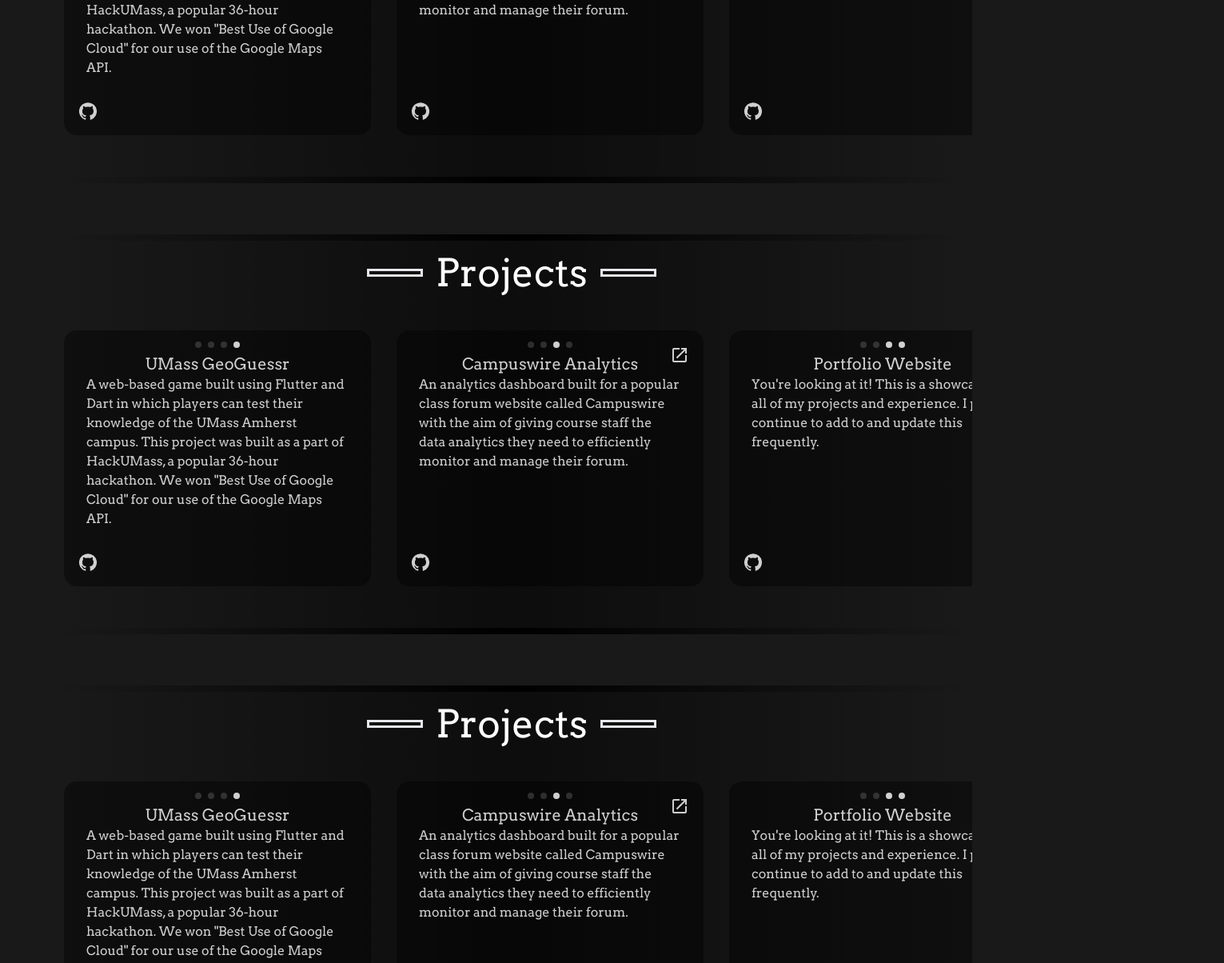
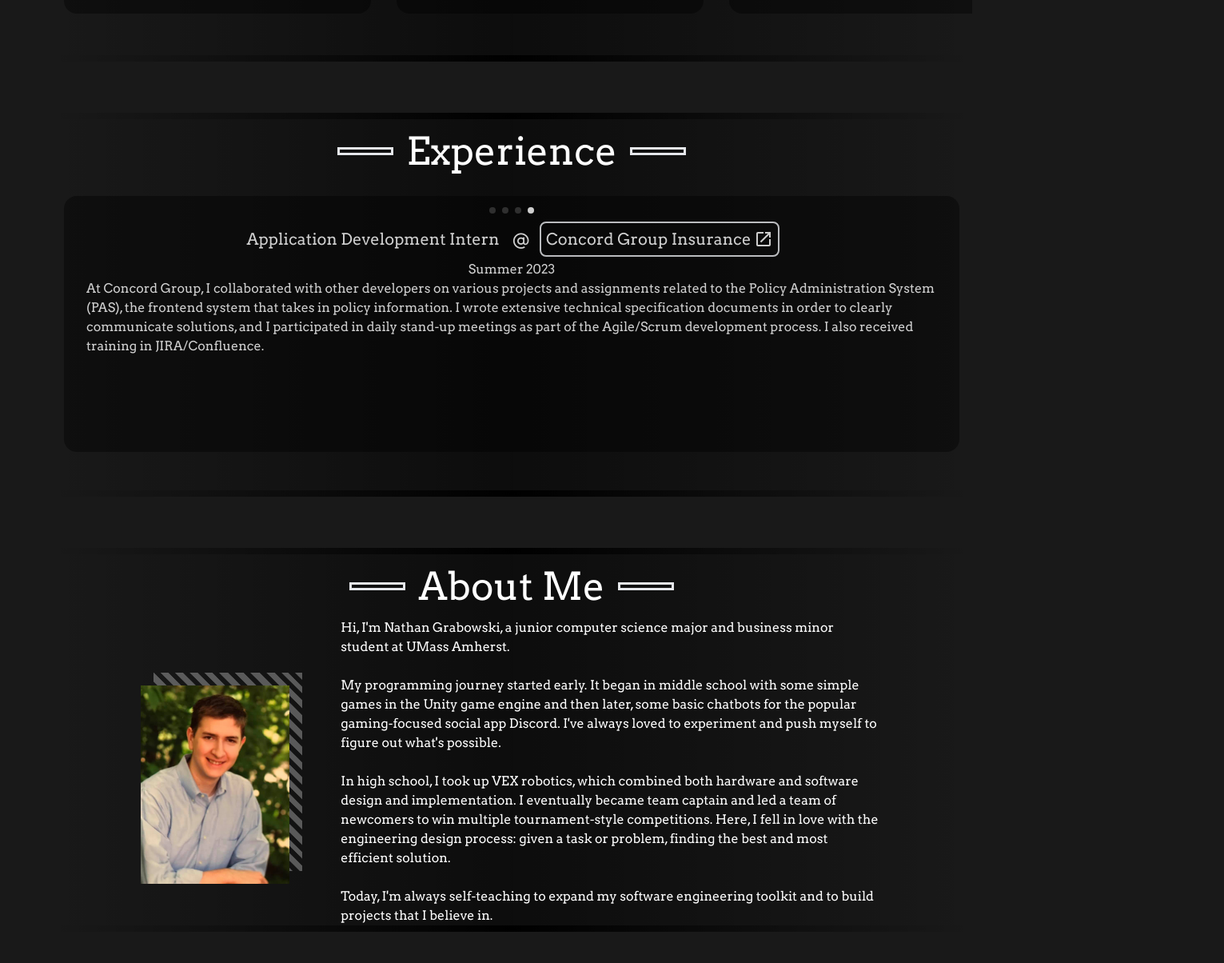
Before and after one commit to NathanG-02/Portfolio-Website, a Next.js app: page / in a window 1280 px wide. Shown: the part 1155-2359 px from the top of the page at 80% size, 1531 px wide, since content can reach past the window. Built offline with nearby package versions, Linux system fonts and the light colour scheme.

Commit message:
Added Experience and About Me sections

```diff
--- /dev/null
+++ b/app/components/AboutMe.js
@@ -0,0 +1,47 @@
+import { Arvo } from 'next/font/google'
+import React, { forwardRef } from 'react'
+import Image from 'next/image'
+
+const arvoRegular = Arvo({ subsets: ['latin'], weight: '400', style:'italic' });
+
+function AboutMe(props, ref){
+    return (
+    <div ref={ref} className={arvoRegular.className}>
+        <div className='group my-8 w-[90vw]'>
+            <div className='bg-gradient-to-r from-transparent via-black/100 to-transparent h-2'></div>
+            <div className='relative flex flex-col items-center justify-center bg-gradient-to-r from-transparent via-black/50 to-transparent'>
+                <div className='flex flex-row items-center justify-center'>
+                    <div className='border-[3px] p-0.5 px-8 group-hover:px-16 transition-all duration-300'></div>
+                    <div className='text-5xl p-4'>About Me</div>
+                    <div className='border-[3px] p-0.5 px-8 group-hover:px-16 transition-all duration-300'></div>
+                </div>
+                <div className='w-5/6 flex flex-row items-center justify-start h-96'>
+                    <div className='relative pointer-events-none m-4'>
+                        <div className='p-4 opacity-30 group-hover:opacity-75 transition-all'>
+                            <Image src='/Profile Background 2.png' alt='profile photo' width={200} height={200}/>
+                        </div>
+                        <div className='absolute right-8 top-8'>
+                            <Image src='/Profile Photo.jpg' alt='profile photo' width={200} height={200}/>
+                        </div>
+                    </div>
+                    <div className='w-3/4 m-4'>
+                        Hi, I'm Nathan Grabowski, a junior computer science major and business minor student at UMass Amherst.
+                        <br/>
+                        <br/>
+                        My programming journey started early.  It began in middle school with some simple games in the Unity game engine and then later, some basic chatbots for the popular gaming-focused social app Discord.  I've always loved to experiment and push myself to figure out what's possible.
+                        <br/>
+                        <br/>
+                        In high school, I took up VEX robotics, which combined both hardware and software design and implementation.  I eventually became team captain and led a team of newcomers to win multiple tournament-style competitions.  Here, I fell in love with the engineering design process: given a task or problem, finding the best and most efficient solution.
+                        <br/>
+                        <br/>
+                        Today, I'm always self-teaching to expand my software engineering toolkit and to build projects that I believe in.
+                    </div>
+                </div>
+            </div>
+            <div className='bg-gradient-to-r from-transparent via-black/100 to-transparent h-2'></div>
+        </div>
+    </div>
+    );
+}
+
+export default forwardRef(AboutMe);
--- /dev/null
+++ b/app/components/Contact.js
@@ -0,0 +1,30 @@
+import { Arvo } from 'next/font/google'
+import React, { forwardRef } from 'react'
+
+const arvoRegular = Arvo({ subsets: ['latin'], weight: '400', style:'italic' });
+
+function AboutMe(props, ref){
+    return (
+    <div ref={ref} className={arvoRegular.className}>
+        <div className='group my-8 w-[90vw]'>
+            <div className='bg-gradient-to-r from-transparent via-black/100 to-transparent h-2'></div>
+            <div className='relative flex flex-col items-center justify-center bg-gradient-to-r from-transparent via-black/50 to-transparent'>
+                <div className='flex flex-row items-center justify-center'>
+                    <div className='border-[3px] p-0.5 px-8 group-hover:px-16 transition-all duration-300'></div>
+                    <div className='text-5xl p-4'>Contact</div>
+                    <div className='border-[3px] p-0.5 px-8 group-hover:px-16 transition-all duration-300'></div>
+                </div>
+                <div className='relative flex flex-col items-center justify-start h-96'>
+                    <div className='text-xl'>Get in touch!</div>
+                    <input type='text' className='bg-white/25 rounded-lg p-2 m-2'/>
+                    <input type='text' className='bg-white/25 rounded-lg p-2 m-2'/>
+                    <input type='submit' className='bg-white/25 rounded-lg p-2 m-2'/>
+                </div>
+            </div>
+            <div className='bg-gradient-to-r from-transparent via-black/100 to-transparent h-2'></div>
+        </div>
+    </div>
+    );
+}
+
+export default forwardRef(AboutMe);
--- /dev/null
+++ b/app/components/Experience.js
@@ -0,0 +1,28 @@
+import { Arvo } from 'next/font/google'
+import ExperienceCard from './ExperienceCard.js'
+import React, { forwardRef } from 'react'
+
+const arvoRegular = Arvo({ subsets: ['latin'], weight: '400', style:'italic' });
+
+function Experience(props, ref){
+    return (
+    <div ref={ref} className={arvoRegular.className}>
+        <div className='group my-8 w-[90vw]'>
+            <div className='bg-gradient-to-r from-transparent via-black/100 to-transparent h-2'></div>
+            <div className='relative flex flex-col items-center justify-center bg-gradient-to-r from-transparent via-black/50 to-transparent'>
+                <div className='flex flex-row items-center justify-center'>
+                    <div className='border-[3px] p-0.5 px-8 group-hover:px-16 transition-all duration-300'></div>
+                    <div className='text-5xl p-4'>Experience</div>
+                    <div className='border-[3px] p-0.5 px-8 group-hover:px-16 transition-all duration-300'></div>
+                </div>
+                <div className='relative flex flex-col items-center justify-start h-96'>
+                    <ExperienceCard company='Concord Group Insurance' role='Application Development Intern' date='Summer 2023' link='https://www.concordgroupinsurance.com/' binNum='0001' description='At Concord Group, I collaborated with other developers on various projects and assignments related to the Policy Administration System (PAS), the frontend system that takes in policy information.  I wrote extensive technical specification documents in order to clearly communicate solutions, and I participated in daily stand-up meetings as part of the Agile/Scrum development process.  I also received training in JIRA/Confluence.'/>
+                </div>
+            </div>
+            <div className='bg-gradient-to-r from-transparent via-black/100 to-transparent h-2'></div>
+        </div>
+    </div>
+    );
+}
+
+export default forwardRef(Experience);
--- /dev/null
+++ b/app/components/ExperienceCard.js
@@ -0,0 +1,33 @@
+import { Arvo } from 'next/font/google'
+import LaunchIcon from '@mui/icons-material/Launch'
+import Link from 'next/link'
+import React, { forwardRef } from 'react'
+
+const arvoRegular = Arvo({ subsets: ['latin'], weight: '400', style:'italic' });
+
+function ExperienceCard( { company, role, date, description, binNum, link }, ref ){
+    return (
+    <div ref={ref} className={arvoRegular.className}>
+        <div className='relative h-80 p-6 m-4 bg-black bg-opacity-50 opacity-80 rounded-2xl border-4 border-white/0 hover:border-white/80 hover:scale-105 transition-all duration-200'>
+            <div className='absolute inset-x-0 top-1.5 flex flex-row items-center justify-center'>
+                {[...binNum].map((digit, i) => (digit == 1) ? <div key={'bit' + i} className='p-1 m-1 bg-white bg-opacity-100 rounded-2xl'></div> : <div key={'bit' + i} className='p-1 m-1 bg-white bg-opacity-20 rounded-2xl'></div>)}
+            </div>
+            <div className='flex flex-row justify-center items-center text-center text-xl'>
+                <div className='p-1 m-1'>{role}</div>
+                <div className='p-1 m-1'>@</div>
+                {(link !== undefined) ? <Link href={link} target='_blank' className='flex flex-row justify-center items-center bg-white bg-opacity-0 border-2 rounded-lg p-1 m-1 hover:bg-opacity-30 transition-all'>
+                    <div className='m-0.5'>{company}</div>
+                    <LaunchIcon className='w-6 h-6 m-0.5'/>
+                </Link> :
+                <div className='flex flex-row justify-center items-center bg-white bg-opacity-0 border-2 rounded-lg p-1 m-1 hover:bg-opacity-30 transition-all'>
+                    <div className='m-0.5'>{company}</div>
+                </div>}
+            </div>
+            <div className='text-center'>{date}</div>
+            <div>{description}</div>
+        </div>
+    </div>
+    );
+}
+
+export default forwardRef(ExperienceCard);
--- a/app/components/Projects.js
+++ b/app/components/Projects.js
@@ -19,7 +19,7 @@ function Projects(props, ref){
     }
 
     return (
-    <div id='Projects' ref={ref} className={arvoRegular.className}>
+    <div ref={ref} className={arvoRegular.className}>
         <div className='group my-8 w-[90vw]'>
             <div className='bg-gradient-to-r from-transparent via-black/100 to-transparent h-2'></div>
             <div className='relative flex flex-col items-center justify-center bg-gradient-to-r from-transparent via-black/50 to-transparent'>
--- a/app/components/SectionIndicator.js
+++ b/app/components/SectionIndicator.js
@@ -3,7 +3,7 @@ import React, { useState } from 'react';
 
 export default function SectionIndicator({ references }){
 
-    const sections = ['title', 'projects', 'experience', 'aboutme', 'contact'];
+    const sections = ['title', 'projects', 'experience', 'aboutme'];
 
     const [selectedIndex, setSelectedIndex] = useState(0);
 
@@ -14,7 +14,7 @@ export default function SectionIndicator({ references }){
 
     return (
     <div className='fixed right-0 top-[40vh] m-5'>
-        <div className='flex flex-col items-center justify-between bg-black bg-opacity-40 rounded-3xl p-2.5 h-48'>
+        <div className='flex flex-col items-center justify-between bg-black bg-opacity-40 rounded-3xl p-2.5 h-40'>
             {sections.map((section, index) => <button key={section + ' section'} onClick={() => goToSection(references[section], index)} className={((selectedIndex === index) ? 'bg-opacity-35 hover:bg-opacity-75 ' : 'bg-opacity-15 hover:bg-opacity-50 ') + 'w-3 h-4 py-3 bg-white rounded-2xl hover:scale-125 transition-all'}></button>)}
         </div>
     </div>
--- a/app/components/TitleCard.js
+++ b/app/components/TitleCard.js
@@ -12,13 +12,13 @@ const arvoBold = Arvo({ subsets: ['latin'], weight: '700', style:'italic' });
 function TitleCard(props, ref){
     return (
     <div id='TitleCard' ref={ref} className={arvoBold.className}>
-        <div className='p-56 mx-96 flex flex-col items-center justify-center'>
+        <div className='p-48 mx-96 flex flex-col items-center justify-center'>
             <div className='text-8xl text-center p-3'>Hi, I&apos;m</div>
             <div className='relative text-6xl text-center p-3 m-2'>
                 <div className='absolute top-3 left-14 scale-125 pointer-events-none'>
                     <Image src='/Title Outline 1.png' alt='border image 1' width={600} height={200}/>
                 </div>
-                <div>Nathan Grabowski</div>
+                <div className='w-max'>Nathan Grabowski</div>
                 <div className='absolute bottom-3 right-14 scale-125 pointer-events-none'>
                     <Image src='/Title Outline 2.png' alt='border image 2' width={600} height={200}/>
                 </div>
--- a/app/page.js
+++ b/app/page.js
@@ -2,6 +2,9 @@
 import TitleCard from './components/TitleCard.js'
 import SectionIndicator from './components/SectionIndicator.js'
 import Projects from './components/Projects.js'
+import Experience from './components/Experience.js'
+import AboutMe from './components/AboutMe.js'
+import Contact from './components/Contact.js'
 import React, { useRef } from 'react';
 
 export default function Home() {
@@ -18,9 +21,8 @@ export default function Home() {
       <div className="flex min-h-screen flex-col items-center justify-center text-white">
         <TitleCard ref={title}/>
         <Projects ref={projects}/>
-        <Projects ref={experience}/>
-        <Projects ref={aboutme}/>
-        <Projects ref={contact}/>
+        <Experience ref={experience}/>
+        <AboutMe ref={aboutme}/>
       </div>
     </main>
   )
```
Also changed, not shown: public/Profile Background 2.png (added), public/Profile Photo.jpg (added).
